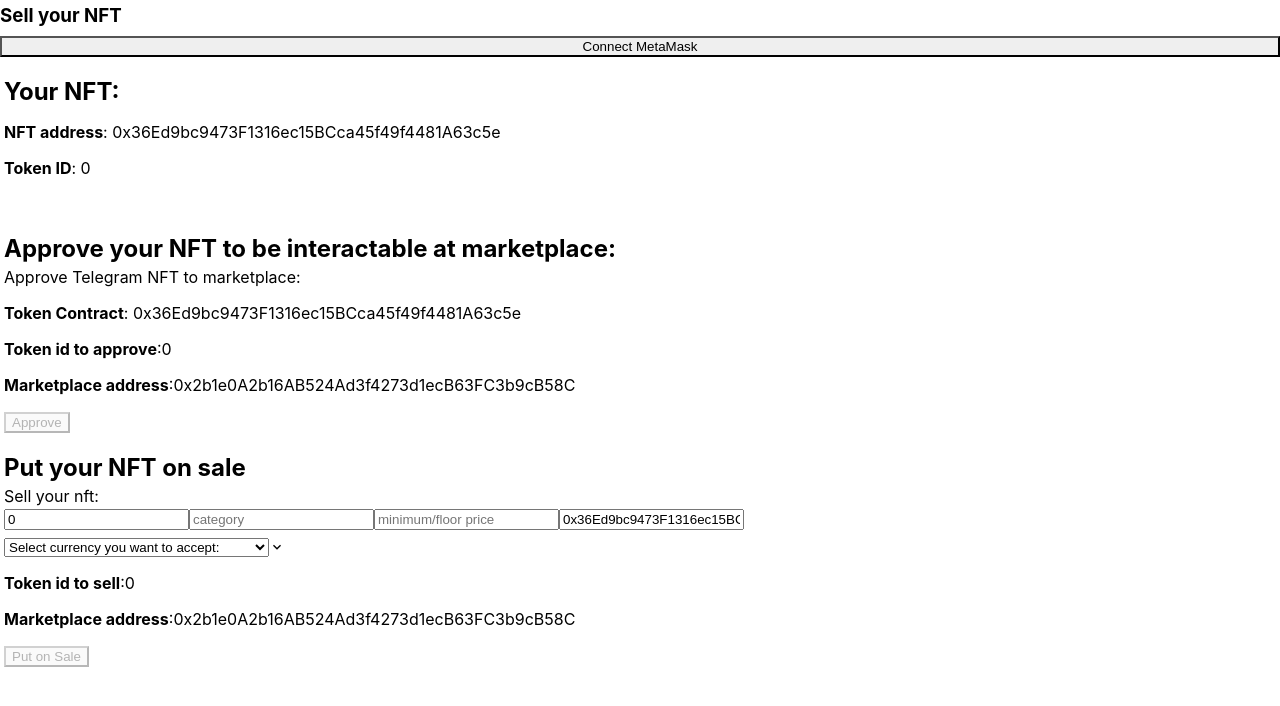
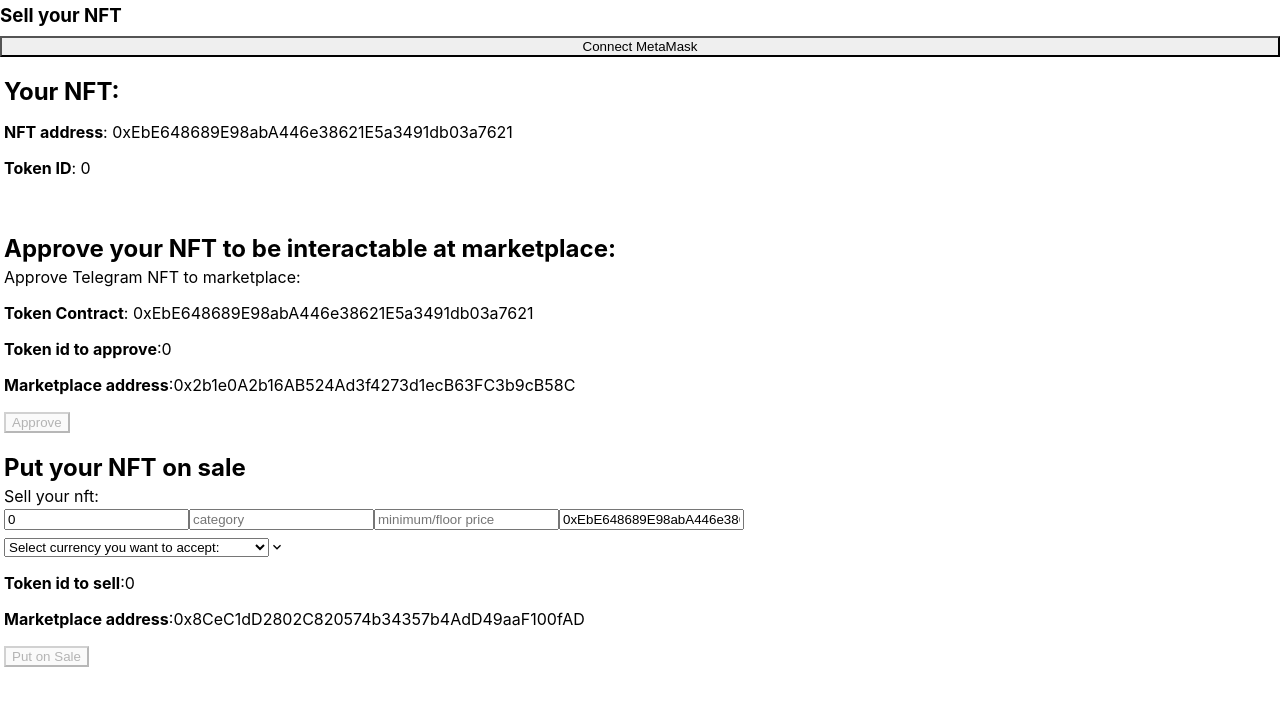
Before and after one commit to MoonSHRD/TelegramNFTMarketplace, a Next.js app in the folder dapp/: page /sell_telegram in a window 1280 px wide. Shown: the top 706 px of the page. Built offline with nearby package versions, Linux system fonts and the light colour scheme.

Commit message:
UI addresses

```diff
--- a/dapp/src/pages/looknft.tsx
+++ b/dapp/src/pages/looknft.tsx
@@ -94,7 +94,7 @@ const Home: NextPage = () => {
         <Box  mb={0} p={4} w='100%' borderWidth="1px" borderRadius="lg">
           <Heading my={4}  fontSize='xl'>Add Item to Singelton collection</Heading>
           <ReadNFT_Telegram
-            addressContract='0x36Ed9bc9473F1316ec15BCca45f49f4481A63c5e'
+            addressContract='0xEbE648689E98abA446e38621E5a3491db03a7621'
             currentAccount={currentAccount}
           />
         </Box>
--- a/dapp/src/pages/sell_telegram.tsx
+++ b/dapp/src/pages/sell_telegram.tsx
@@ -97,14 +97,14 @@ const Home: NextPage = () => {
         <Box  mb={0} p={4} w='100%' borderWidth="1px" borderRadius="lg">
           <Heading my={4}  fontSize='xl'>Your NFT:</Heading>
           <ReadNFT_Telegram
-            addressContract='0x36Ed9bc9473F1316ec15BCca45f49f4481A63c5e'
+            addressContract='0xEbE648689E98abA446e38621E5a3491db03a7621'
             currentAccount={currentAccount}
           />
         </Box>
         <Box  mb={0} p={4} w='100%' borderWidth="1px" borderRadius="lg">
           <Heading my={4}  fontSize='xl'>Approve your NFT to be interactable at marketplace:</Heading>
           <ApproveSingleton
-            addressContract='0x36Ed9bc9473F1316ec15BCca45f49f4481A63c5e'
+            addressContract='0xEbE648689E98abA446e38621E5a3491db03a7621'
             marketAddress='0x2b1e0A2b16AB524Ad3f4273d1ecB63FC3b9cB58C'
             currentAccount={currentAccount}
           />
@@ -112,9 +112,9 @@ const Home: NextPage = () => {
         <Box  mb={0} p={4} w='100%' borderWidth="1px" borderRadius="lg">
           <Heading my={4}  fontSize='xl'>Put your NFT on sale</Heading>
           <MakeSellOffer
-            addressContract='0x2b1e0A2b16AB524Ad3f4273d1ecB63FC3b9cB58C'
-            marketAddress='0x2b1e0A2b16AB524Ad3f4273d1ecB63FC3b9cB58C'
-            collectionContract='0x36Ed9bc9473F1316ec15BCca45f49f4481A63c5e'
+            addressContract='0x8CeC1dD2802C820574b34357b4AdD49aaF100fAD'
+            marketAddress='0x8CeC1dD2802C820574b34357b4AdD49aaF100fAD'
+            collectionContract='0xEbE648689E98abA446e38621E5a3491db03a7621'
             currentAccount={currentAccount}
           />
         </Box>
```
Also changed, not shown: 43 other files (tests, documents, lock files or other folders).
